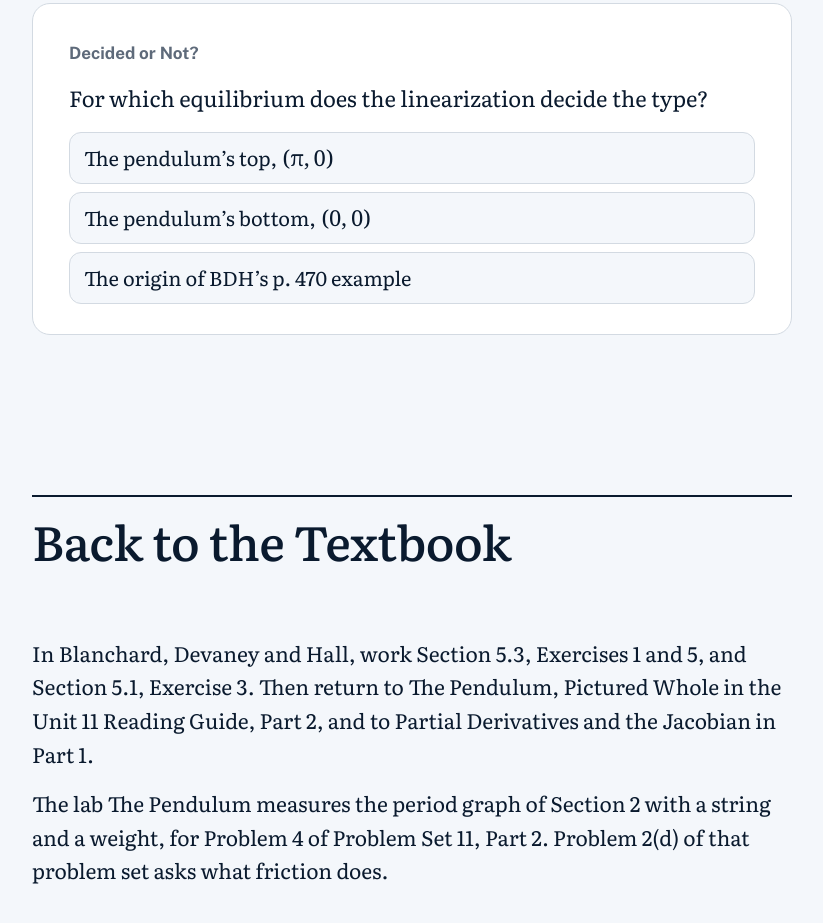
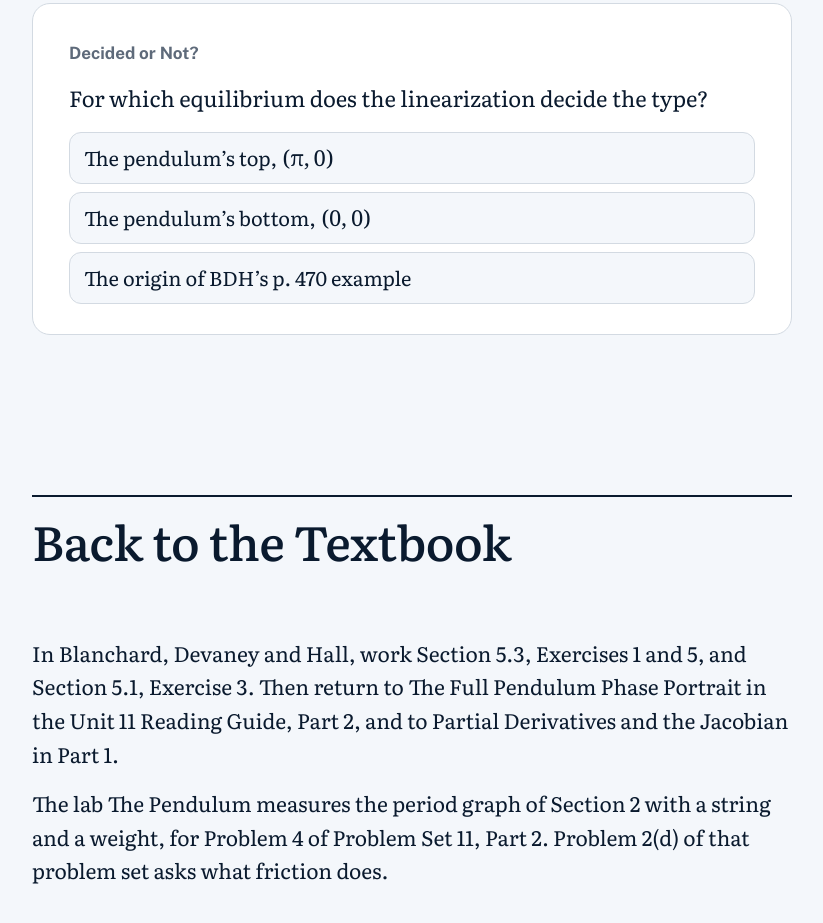
Before and after one commit to RizeComputerScience/diffeq1-pendulum-nonlinear, a plain HTML site: page index.html in a window 1280 px wide. Shown: the part 6684-7607 px from the top of the page, without its empty margins (228-1051 px from the left). Drawn offline with nearby package versions, Linux system fonts and the light colour scheme; a web font is replaced by a local one.

Commit message:
Publish The Pendulum and Other Nonlinear Systems (built 2026-11-01)

```diff
--- a/index.html
+++ b/index.html
@@ -3099,7 +3099,7 @@ function page() {
     col(blk('zmenu', zMenuHTML) + blk('zoomfig', zoomFigHTML) + blk('zctl', zCtlHTML) + live('zread', zReadHTML) + blk('decide', decideHTML)) +
 
     sec('sec-back', '', 'Back to the Textbook', '') +
-    prose('', ['In Blanchard, Devaney and Hall, work Section 5.3, Exercises 1 and 5, and Section 5.1, Exercise 3. Then return to The Pendulum, Pictured Whole in the Unit 11 Reading Guide, Part 2, and to Partial Derivatives and the Jacobian in Part 1.',
+    prose('', ['In Blanchard, Devaney and Hall, work Section 5.3, Exercises 1 and 5, and Section 5.1, Exercise 3. Then return to The Full Pendulum Phase Portrait in the Unit 11 Reading Guide, Part 2, and to Partial Derivatives and the Jacobian in Part 1.',
       'The lab The Pendulum measures the period graph of Section 2 with a string and a weight, for Problem 4 of Problem Set 11, Part 2. Problem 2(d) of that problem set asks what friction does.']) +
     '</main>';
 }
```
